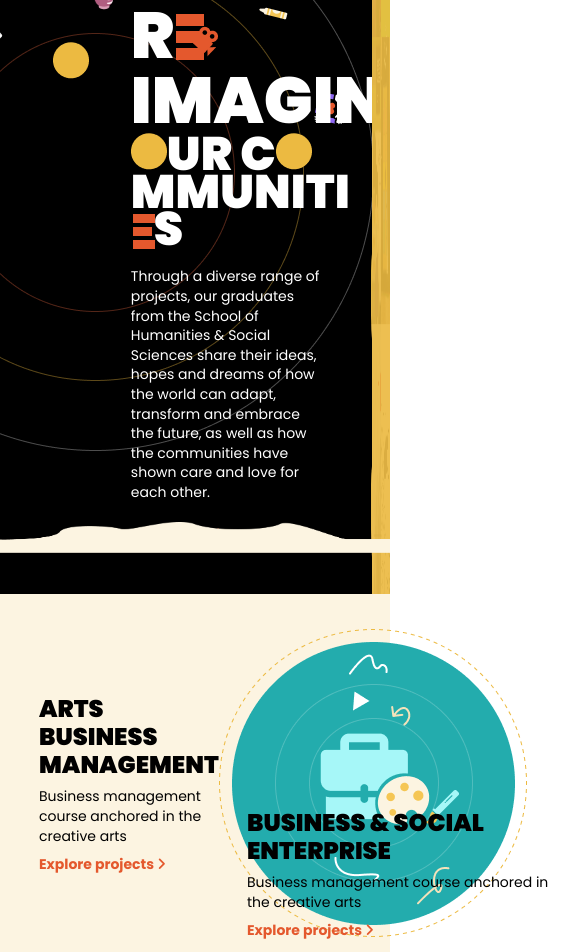
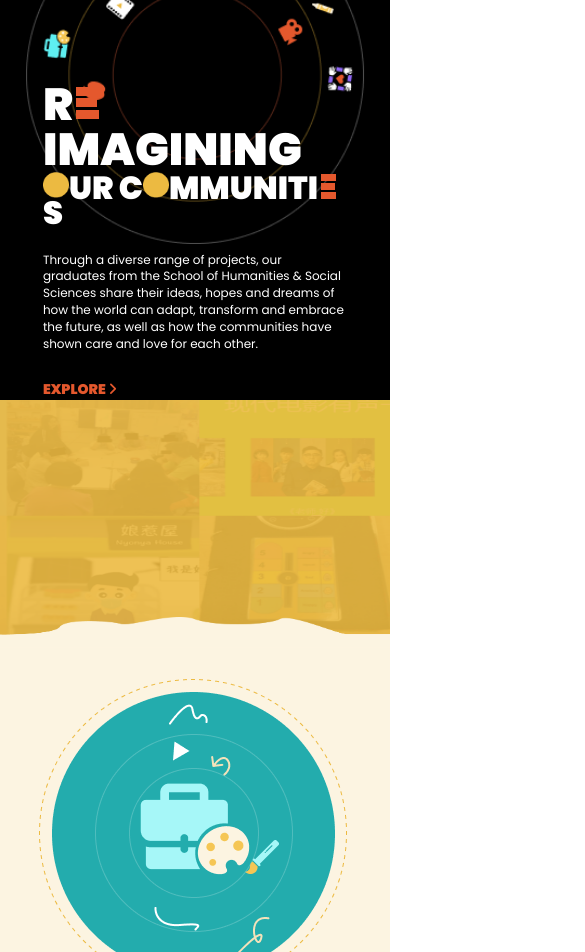
Before and after one commit to Sushanghimire-151/HMSGrad, a website built with Parcel: page src/index.html in a window 390 px wide. Shown: the part 250-1202 px from the top of the page, 585 px wide, since content can reach past the window. Built offline with nearby package versions, Linux system fonts and the light colour scheme.

Commit message:
Work on responsive

```diff
--- a/src/index.html
+++ b/src/index.html
@@ -27,7 +27,7 @@
             <!-- <img src="./img/home-logo1.png" alt="Logo Image"> -->
             <div class="info">
                 <h1>R<span class="E"></span>imagining</h1>
-                <h2><img src="./img/ellipse.png">ur C<img src="./img/ellipse.png">mmuniti<span class="E2"></span>s</h2>
+                <h2><img src="./img/ellipse.png" class="ellipse-image">ur C<img src="./img/ellipse.png" class="ellipse-image">mmuniti<span class="E2"></span>s</h2>
                 <p>Through a diverse range of projects, our graduates from the School of Humanities & Social Sciences
                     share their ideas, hopes and dreams of how the world can adapt, transform and embrace the future, as
                     well as how the communities have shown care and love for each other.</p>
@@ -53,14 +53,15 @@
             <div>
                 <img src="./img/home-img6.png" alt="Home Image">
             </div> -->
-            <img src="./img/intro-images.png" alt="Intro Images">
+            <img src="./img/intro-images.png" alt="Intro Images" class="intro-image">
+            <img src="./img/intro-images-responsive.png" alt="Intro Images" class="intro-image-responsive">
         </div>
     </section>
 
     <section id="main">
         <div class="main-wrapper">
             <div class="course-abm">
-                <div>
+                <div class="course-content">
                     <h3>ARTS BUSINESS MANAGEMENT</h3>
                     <p>Business management course anchored in the creative arts</p>
                     <a href="#">Explore projects <i class="fas fa-angle-right"></i> </a>
@@ -81,10 +82,10 @@
             </div>
 
             <div class="course-cmc">
-                <div>
+                <div class="course-image">
                     <img src="./img/course-cmc.png" alt="Course-ABM">
                 </div>
-                <div>
+                <div class="course-content">
                     <h3>CHINESE MEDIA & COMMUNICATION</h3>
                     <p>Bilingual media course</p>
                     <a href="#">Explore projects <i class="fas fa-angle-right"></i> </a>
@@ -107,7 +108,7 @@
                 <div class="course-image">
                     <img src="./img/course-cs.png" alt="Course-ABM">
                 </div>
-                <div>
+                <div class="course-content">
                     <h3>CHINESE STUDIES</h3>
                     <p>Education. Business. Early Childhood. </p>
                     <a href="#">Explore projects <i class="fas fa-angle-right"></i> </a>
@@ -120,19 +121,19 @@
                     <p>Early Childhood Development & Education.</p>
                     <a href="#">Explore projects <i class="fas fa-angle-right"></i> </a>
                 </div>
-                <div>
+                <div class="course-image">
                     <img src="./img/course-ecs.png" alt="Course-ABM">
                 </div>
             </div>
 
             <div class="course-al">
-                <div>
+                <div class="course-content">
                     <h3>ADULT LEARNING</h3>
                     <p>Business management course anchored for adult learners in the student services and coaching
                         industry.</p>
                     <a href="#">Explore projects <i class="fas fa-angle-right"></i> </a>
                 </div>
-                <div>
+                <div class="course-image">
                     <img src="./img/course-al.png" alt="Course-ABM">
                 </div>
             </div>
@@ -153,7 +154,7 @@
 
     <section id="feedback">
         <div>
-            <img src="./img/Union.png" alt="Union image">
+            <!-- <img src="./img/Union.png" alt="Union image"> -->
             <div class="feedback-content">
                 <h3>GOT ANY FEEDBACK?</h3>
                 <p>We’d really love to hear from you</p>
--- /dev/null
+++ b/src/scss/mixins/_config.scss
@@ -0,0 +1,20 @@
+@mixin media-sm {
+    @media only screen and (max-width: 480px) {
+        @content;
+    }
+}
+@mixin media-md {
+    @media only screen and (min-width: 480px) and (max-width: 768px)  {
+        @content;
+    }
+}
+@mixin media-lg {
+    @media only screen and (min-width: 768px) and (max-width: 1318){
+        @content;
+    }
+}
+@mixin media-xl {
+    @media only screen and (min-width: 1368px) {
+        @content;
+    }
+}
--- /dev/null
+++ b/src/scss/mixins/_responsive.scss
@@ -0,0 +1,163 @@
+@media only screen and (max-width: 550px) {
+  #header {
+    height: auto;
+    grid-template-columns: 1fr;
+    grid-template-rows: 8fr 3fr;
+
+    .intro-details {
+      background: url("../img/mobile-orbit.png") black no-repeat;
+      background-position: center;
+      background-size: 100%;
+      //   padding-bottom: 5%;
+
+      .info {
+        padding-left: 11%;
+        padding-right: 11%;
+        padding-top: 5%;
+        margin: 80% 0 0 0;
+
+        h1 {
+          font-size: 45px;
+          &::before {
+            content: "";
+          }
+        }
+        p {
+          font-size: 12px;
+          line-height: 140%;
+        }
+        h4 {
+          font-size: 14px;
+        }
+        h2 {
+          font-size: 32px;
+        }
+      }
+      .E {
+        width: 21px;
+        height: 9px;
+
+        &::before {
+          top: -11.5px;
+          width: 23px;
+          height: 9px;
+        }
+        &::after {
+          top: 12px;
+          width: 23px;
+          height: 9px;
+        }
+      }
+      .E2 {
+        width: 14px;
+        height: 7px;
+
+        &::before {
+          top: -9.5px;
+          width: 15px;
+          height: 7px;
+        }
+        &::after {
+          top: 9px;
+          width: 15px;
+          height: 7px;
+        }
+      }
+      .ellipse-image {
+        width: 26px;
+      }
+    }
+
+    .intro-images {
+      .intro-image {
+        visibility: hidden;
+      }
+      .intro-image-responsive {
+        visibility: visible;
+      }
+      img {
+        //   left: 0%;
+        //   object-fit: contain;
+        width: 100%;
+        height: 100%;
+        left: 0;
+      }
+    }
+  }
+
+  #main {
+    height: 620vh;
+    h3 {
+      font-size: 18px;
+    }
+    p,
+    a {
+      font-size: 14px;
+    }
+    &::before {
+      // transform: rotate(360deg);
+      top: -0.5%;
+    }
+    &::after {
+      bottom: -0.5%;
+    }
+
+    .main-wrapper {
+      display: grid;
+      grid-template-columns: 1fr;
+      grid-template-rows: repeat(8, 1fr);
+      & > div {
+        margin-bottom: 10px;
+        grid-area: auto;
+        display: grid;
+        grid-template-rows: 2fr 1fr;
+        .course-image {
+          grid-row-start: 1;
+          grid-row-end: 2;
+          justify-self: center;
+          // align-self: end;
+          align-items: center;
+        }
+        .course-content {
+          padding: 0;
+          grid-row-start: 2;
+          grid-row-end: 3;
+          align-self: start;
+          text-align: center;
+          justify-self: center;
+        }
+      }
+    }
+  }
+
+  #feedback {
+    background-size: 75%;
+    .feedback-content {
+      padding: 20% 0 15%;
+    }
+    h3 {
+      font-size: 18px;
+    }
+    p,
+    h4 {
+      font-size: 14px;
+    }
+  }
+}
+
+@media only screen and (min-width: 768px) and (max-width: 1318px) {
+  #header {
+    h1 {
+      font-size: 60px;
+    }
+    h2 {
+      font-size: 45px;
+    }
+  }
+}
+
+@media only screen and (min-width: 480px) and (max-width: 768px) {
+}
+
+@media only screen and (min-width: 1368px) {
+}
--- a/src/scss/pages/_homepage.scss
+++ b/src/scss/pages/_homepage.scss
@@ -144,6 +144,9 @@
 }
 .intro-images {
   position: relative;
+  .intro-image-responsive {
+    visibility: hidden;
+  }
   img {
     position: absolute;
     left: -16%;
@@ -324,36 +327,44 @@ a {
 // Feedback section
 #feedback {
   background: $O-50;
-  display: grid;
-  height: 60vh;
-  padding-top: 6%;
+  background: url("../img/Union.png") no-repeat $O-50;
+  background-position: center bottom;
+  position: static;
+  // display: grid;
+  // height: 60vh;
+  // padding-top: 6%;
 
   div {
-    justify-self: center;
-    position: relative;
-    display: grid;
-    img {
-      position: absolute;
-      bottom: 0%;
-      align-self: center;
-      justify-self: center;
-      z-index: 2;
-    }
+  // background: $-50;
+  // display: grid;
+  // position: relative;
+  // align-items: end;
+    // justify-self: center;
+    // position: relative;
+    // display: grid;
+    // img {
+    //   position: absolute;
+    //   bottom: 0%;
+    //   align-self: center;
+    //   justify-self: center;
+    //   z-index: 2;
+    // }
   }
 }
 
 .feedback-content {
   display: grid;
   justify-items: center;
-  align-items: center;
-  position: absolute;
-  z-index: 30;
+  // align-items: flex-end;
+  // position: absolute;
+  // z-index: 30;
   color: $N-10;
-  padding: 35% 0;
+  padding: 15% 0 8%;
+
 
   & > * {
     grid-row-gap: 0;
-    margin: 0px;
+    margin: 5px;
   }
   h3 {
     @include setFont($poppins, 900, 24px);
--- a/src/scss/styles.scss
+++ b/src/scss/styles.scss
@@ -1,5 +1,7 @@
 @import 'pages/homepage';
 @import 'sections/footer';
+@import 'mixins/config';
+@import 'mixins/responsive';
 
 *{
     box-sizing: border-box;
```
Also changed, not shown: src/img/black-2.png (added), src/img/intro-images-responsive.png (added), src/img/mobile-orbit.png (added).
